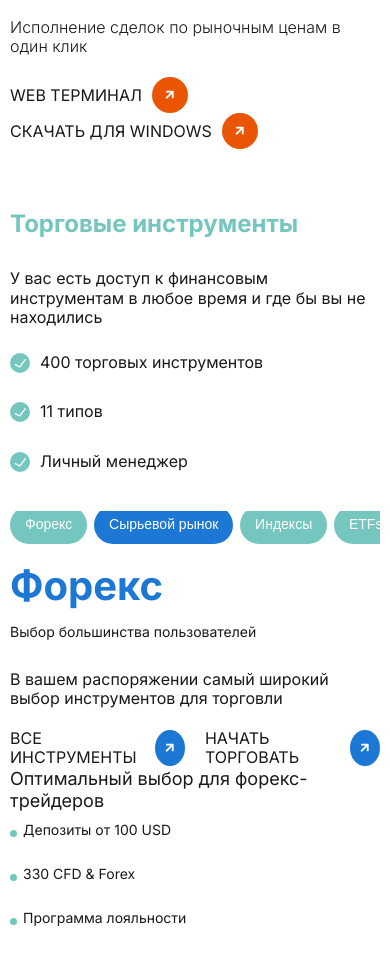
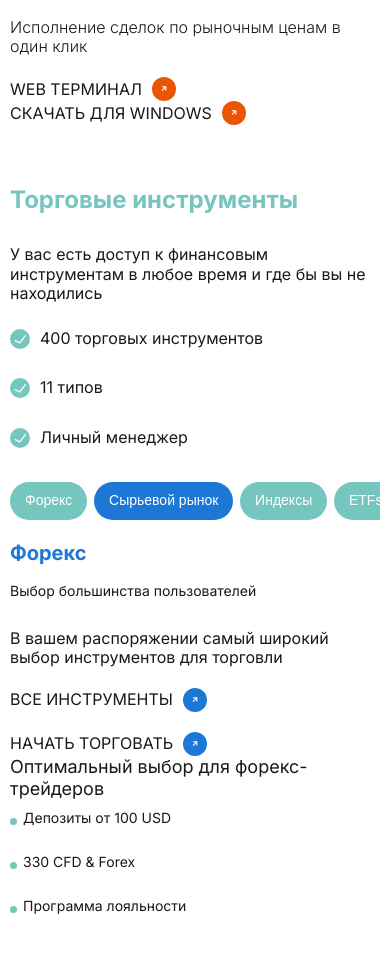
Before and after one commit to IljuhAlikin/JPB, a website with bundled scripts: page src/index.html in a window 390 px wide. Shown: the part 3261-4225 px from the top of the page. Built offline with nearby package versions, Linux system fonts and the light colour scheme; files whose address does not match are found by name.

Commit message:
added resp tools

```diff
--- a/gulp/version.json
+++ b/gulp/version.json
@@ -1,3 +1,3 @@
 {
-    "main": "20240331174805"
+    "main": "20240331180605"
 }
--- a/src/js/app.js
+++ b/src/js/app.js
@@ -74,7 +74,6 @@ document.addEventListener("DOMContentLoaded", function () {
   const tradeToolsSwiper = new Swiper(".trade-instruments__swiper", {
     loop: false,
     autoplay: {
-      delay: 3000,
       disableOnInteraction: true,
     },
     effect: "fade",
@@ -85,7 +84,6 @@ document.addEventListener("DOMContentLoaded", function () {
 
   const tabLinks = document.querySelectorAll(".trade-tools-tablink");
 
-  // Function to update active tab link
   function updateActiveTabLink(activeIndex) {
     tabLinks.forEach((link, index) => {
       if (index === activeIndex) {
@@ -96,20 +94,28 @@ document.addEventListener("DOMContentLoaded", function () {
     });
   }
 
+  function scrollToActiveTab() {
+    const activeIndex = tradeToolsSwiper.realIndex;
+    const activeTab = tabLinks[activeIndex];
+    activeTab.scrollIntoView({
+      behavior: "smooth",
+      block: "nearest",
+      inline: "center",
+    });
+  }
+
   tabLinks.forEach((link, index) => {
     link.addEventListener("click", () => {
       tradeToolsSwiper.slideTo(index);
-      // link.scrollIntoView({
-      //   behavior: "smooth",
-      //   block: "nearest",
-      //   inline: "center",
-      // }); // Slide to corresponding index
+      scrollToActiveTab();
     });
   });
 
+  // Add event listener to swiper's slideChange event
   tradeToolsSwiper.on("slideChange", () => {
     const activeIndex = tradeToolsSwiper.realIndex;
     updateActiveTabLink(activeIndex);
+    scrollToActiveTab();
   });
 
   updateActiveTabLink(tradeToolsSwiper.realIndex);
--- a/src/scss/style.scss
+++ b/src/scss/style.scss
@@ -190,3 +190,13 @@ body.lock {
     padding: 0px 10px;
   }
 }
+
+@media (max-width: 576px) {
+  .link-icon {
+    width: 24px;
+    height: 24px;
+  }
+  .arrow {
+    font-size: 7px;
+  }
+}
--- a/src/scss/trade-tools.scss
+++ b/src/scss/trade-tools.scss
@@ -116,7 +116,7 @@
 }
 
 .trade-tools-tabcontent__title {
-  font-size: 40px;
+  font-size: clamp(20px, 2vw, 40px);
   color: $orange;
   line-height: 85%;
   margin-bottom: 20px;
@@ -258,8 +258,6 @@
   }
 
   .trade-tools-tabs-container {
-    overflow-x: auto; /* Enable horizontal scrolling */
-    overflow-y: hidden; /* Hide vertical scrollbar */
     white-space: nowrap; /* Prevent buttons from wrapping */
     -webkit-overflow-scrolling: touch; /* Enable smooth scrolling on iOS */
   }
@@ -269,4 +267,8 @@
   .trade-tools-tabcontent__list {
     flex-direction: column;
   }
+  .trade-tools-link-wrapper {
+    flex-direction: column;
+    align-items: start;
+  }
 }
```
Also changed, not shown: dist/css/style.css, dist/css/style.min.css, dist/index.html, dist/js/app.min.js.
